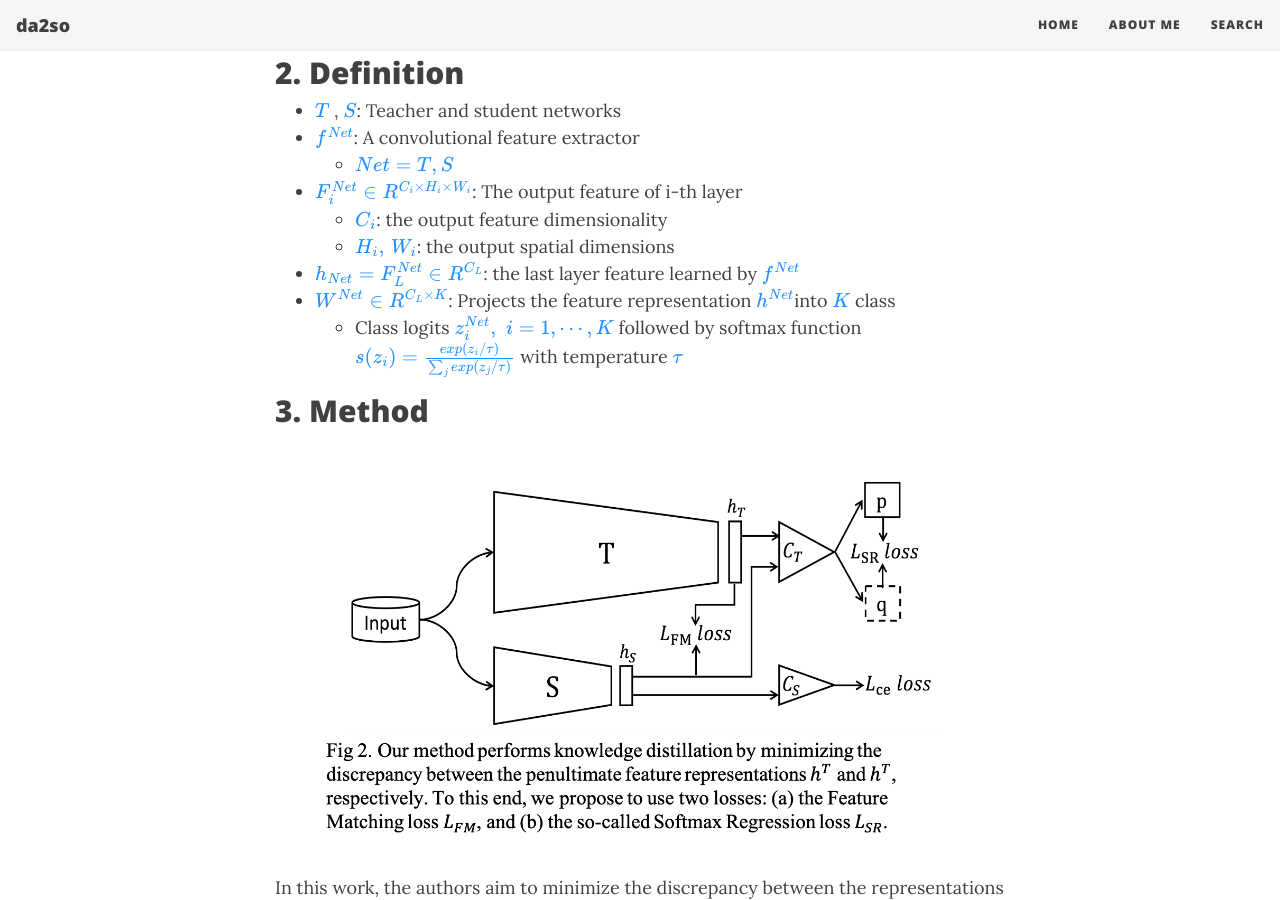
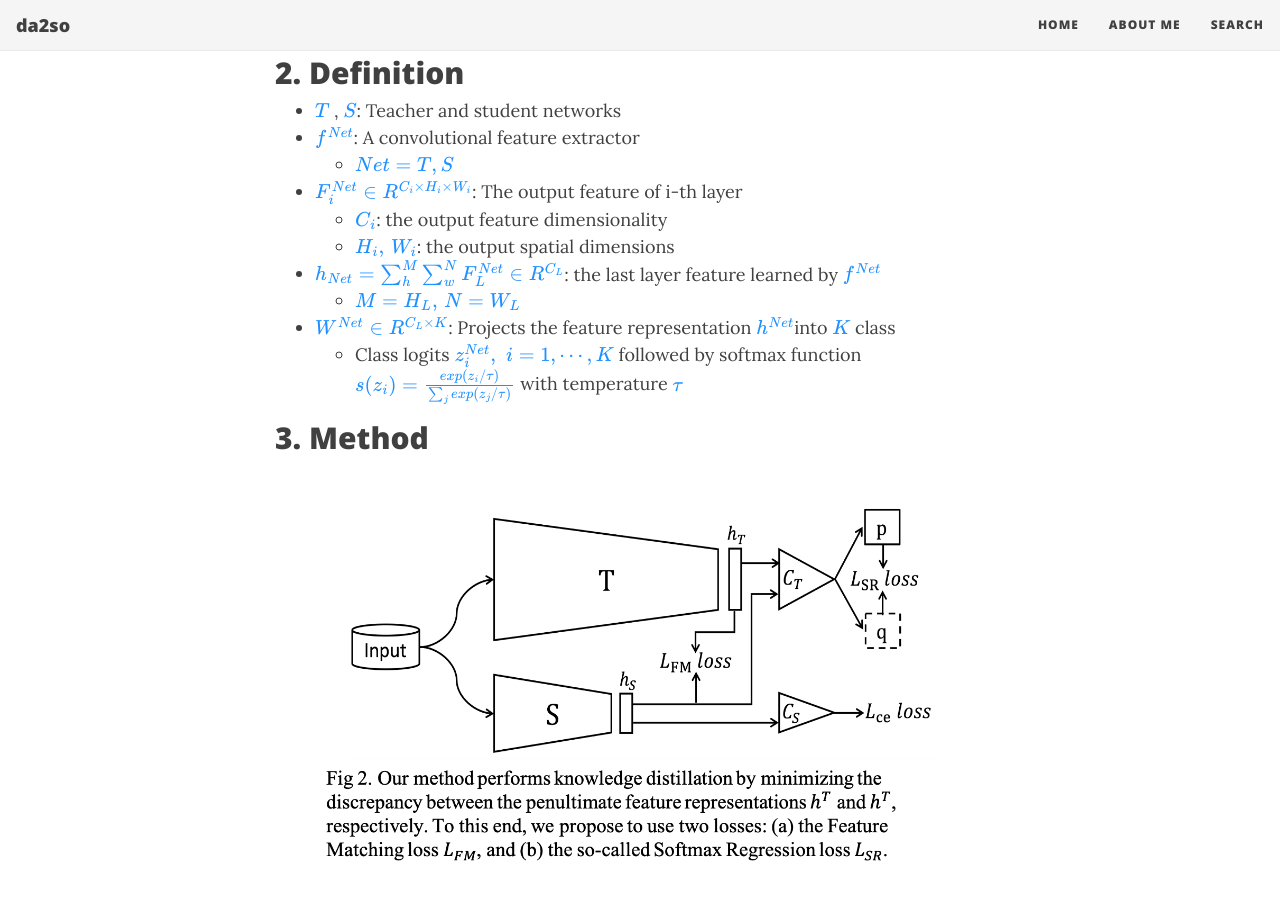
Before and after one commit to da2so/da2so.github.io, a Jekyll site: the page built from _posts/2021-01-24-Knowledge_Distillation_via_Softmax_Regression_Representation_Learning.md, in a window 1280 px wide and 900 px high, scrolled down 1230 px. Built offline with Jekyll 4.4.1, drawn with Linux system fonts in a browser that asks for light colours; nearby versions of some CDN libraries; formulas are drawn with MathJax 3.

Commit message:
Update 2021-01-24-Knowledge_Distillation_via_Softmax_Regression_Representation_Learning.md

```diff
--- a/_posts/2021-01-24-Knowledge_Distillation_via_Softmax_Regression_Representation_Learning.md
+++ b/_posts/2021-01-24-Knowledge_Distillation_via_Softmax_Regression_Representation_Learning.md
@@ -34,7 +34,8 @@ The **first thing** is a direct feature matching approach which focuses on optim
 - <span style="color:DodgerBlue">$ F^\{ Net \}_{i} \in R^\{ C_i \times H_i \times W_i \}$</span>: The output feature of i-th layer
     - <span style="color:DodgerBlue">$C_i$</span>: the output feature dimensionality
     - <span style="color:DodgerBlue">$H_i, \, W_i$</span>: the output spatial dimensions
-- <span style="color:DodgerBlue">$h_\{ Net \} =  F^\{ Net \}_\{L\} \in R^\{ C_L \}$</span>: the last layer feature learned by <span style="color:DodgerBlue">$f^\{ Net \}$</span>
+- <span style="color:DodgerBlue">$h_\{ Net \} = \sum^M_h \sum^N_w F^\{ Net \}_\{L\} \in R^\{ C_L \}$</span>: the last layer feature learned by <span style="color:DodgerBlue">$f^\{ Net \}$</span>
+    - <span style="color:DodgerBlue">$M = H_L, \, N = W_L$</span>
 - <span style="color:DodgerBlue">$W^\{ Net \} \in R^\{ C_L \times K \}$</span>: Projects the feature representation <span style="color:DodgerBlue">$h^\{Net\}$</span>into <span style="color:DodgerBlue">$K$</span> class
     - Class logits <span style="color:DodgerBlue">$ z^\{Net\}_i, \,\, i=1, \cdots, K $</span> followed by softmax function <span style="color:DodgerBlue">$s(z_i) =  \frac{exp(z_i / \tau)}{\sum_j exp(z_j / \tau)}$</span> with temperature <span style="color:DodgerBlue">$\tau$</span>
 
```
